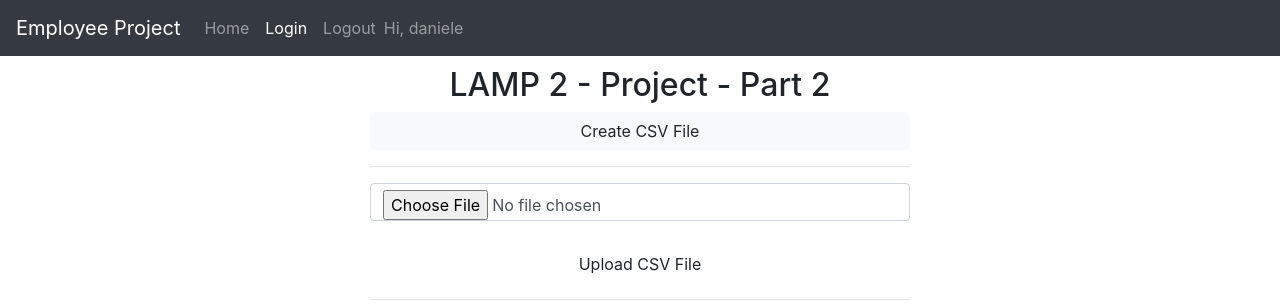
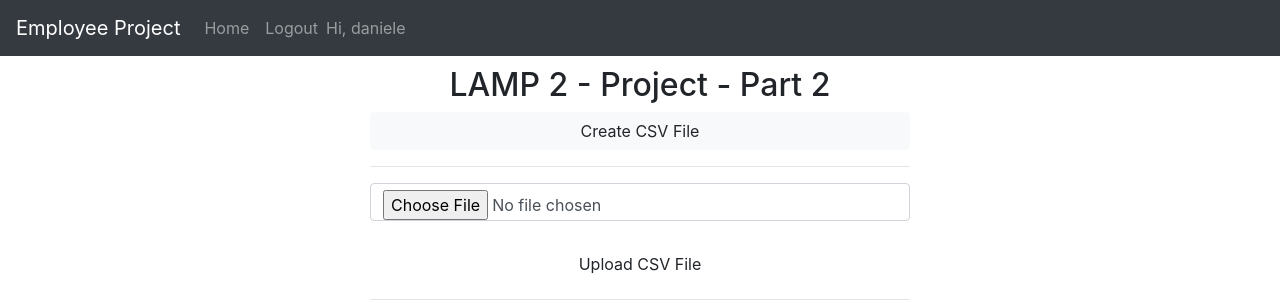
Before and after one commit to gdchiamulera/LAMP2_PROJ, a PHP site: page /home.php in a window 1280 px wide. Shown: the top 304 px of the page. Run offline with PHP 8.4, Linux system fonts and the light colour scheme; a user stored in the database is signed in.

Commit message:
removed login page if is allready logged in

```diff
--- a/components/navbar.php
+++ b/components/navbar.php
@@ -17,13 +17,23 @@
 	// check the url to insert the class active on the right link
 	if (strpos($currentUrl, '/home.php')) {
 			$navbar .= '<a class="nav-link active" href="./home.php">Home</a>';
-			$navbar .= '<a class="nav-link" href="./index.php">Login</a>';
+
+			if (empty($_SESSION['userid'])) {
+				$navbar .= '<a class="nav-link" href="./index.php">Login</a>';
+			}
+
 	} else if (strpos($currentUrl, '/index.php')) {
 			$navbar .= '<a class="nav-link" href="./home.php">Home</a>';
-			$navbar .= '<a class="nav-link active" href="./index.php">Login</a>';
+
+			if (empty($_SESSION['userid'])) {
+				$navbar .= '<a class="nav-link active" href="./index.php">Login</a>';
+			}
 	} else {
 			$navbar .= '<a class="nav-link" href="./home.php">Home</a>';
-			$navbar .= '<a class="nav-link active" href="./index.php">Login</a>';
+			if (empty($_SESSION['userid'])) {
+				$navbar .= '<a class="nav-link active" href="./index.php">Login</a>';
+			}
+
 	}
 
 	if (!empty($_SESSION['userid'])) {
```
